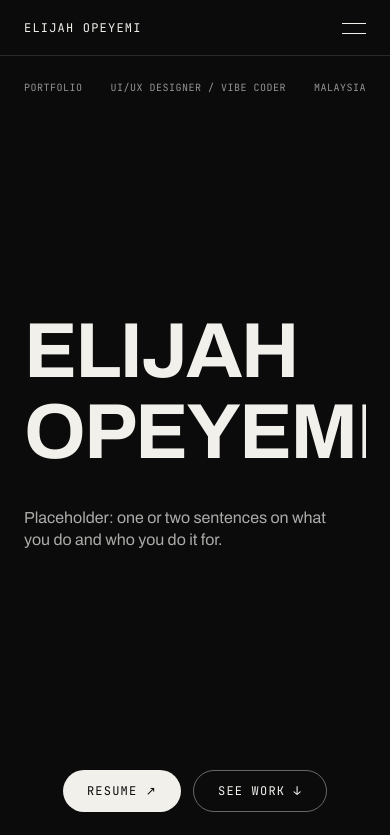
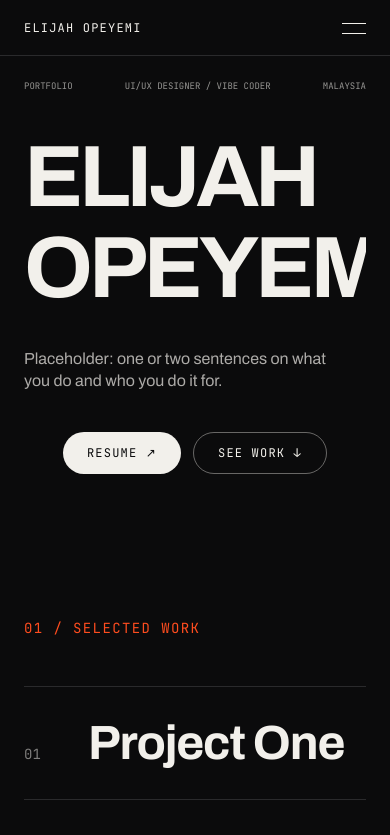
Before and after one commit to JamalOpeyemi/portfolio, a Next.js app: page / in a window 390 px wide. Shown: the top 835 px of the page. Built offline with nearby package versions, Linux system fonts and the light colour scheme.

Commit message:
Auto-fit hero name, tighter mobile hero

```diff
--- a/app/components/Hero.tsx
+++ b/app/components/Hero.tsx
@@ -7,9 +7,9 @@ const intro =
 
 export default function Hero() {
   return (
-    <section className="flex min-h-[calc(100svh-3.5rem)] flex-col px-6 pt-6 md:min-h-[calc(100svh-4rem)] md:px-16 md:pt-8">
+    <section className="flex flex-col px-6 pb-12 pt-6 md:min-h-[calc(100svh-4rem)] md:px-16 md:pb-0 md:pt-8">
       {/* Info row: one line on every screen size */}
-      <div className="flex items-center justify-between gap-2 font-mono text-[10px] uppercase tracking-wider text-foreground/60 md:grid md:grid-cols-3 md:text-xs md:tracking-widest">
+      <div className="flex items-center justify-between gap-1 font-mono text-[9px] uppercase tracking-normal text-foreground/60 md:grid md:grid-cols-3 md:text-xs md:tracking-widest">
         <span className="whitespace-nowrap">
           Portfolio<span className="hidden md:inline"> — Issue 01</span>
         </span>
@@ -22,7 +22,7 @@ export default function Hero() {
       </div>
 
       {/* Name (and, on phones only, the intro right beneath it) */}
-      <div className="flex flex-1 flex-col justify-center gap-8 py-8">
+      <div className="mt-10 flex flex-col gap-8 md:mt-0 md:flex-1 md:justify-center md:py-8">
         <HeroHeadline />
         <p className="max-w-xs text-base leading-snug text-foreground/70 md:hidden">
           {intro}
@@ -30,7 +30,7 @@ export default function Hero() {
       </div>
 
       {/* Desktop intro, scroll cue, buttons */}
-      <div className="grid items-end gap-6 pb-8 md:grid-cols-3 md:pb-10">
+      <div className="mt-10 grid items-end gap-6 md:mt-0 md:grid-cols-3 md:pb-10">
         <p className="hidden max-w-sm text-lg leading-snug text-foreground/70 md:block">
           {intro}
         </p>
--- a/app/components/HeroHeadline.tsx
+++ b/app/components/HeroHeadline.tsx
@@ -1,32 +1,80 @@
 "use client";
 
+import { useEffect, useRef, useState } from "react";
 import { motion, useReducedMotion } from "framer-motion";
 import FlipText from "./FlipText";
 
 const lines = [
   { text: "Elijah", align: "" },
-  { text: "Opeyemi", align: "md:text-right" },
+  { text: "Opeyemi", align: "md:ml-auto" },
 ];
 
 export default function HeroHeadline() {
   const reduceMotion = useReducedMotion();
+  const headingRef = useRef<HTMLHeadingElement>(null);
+  const [size, setSize] = useState<number | null>(null);
+
+  // Work out the biggest font size where the widest line fits the screen
+  useEffect(() => {
+    const heading = headingRef.current;
+    if (!heading) return;
+
+    const fit = () => {
+      const lineEls = Array.from(
+        heading.querySelectorAll<HTMLElement>("[data-fit]")
+      );
+      if (lineEls.length === 0) return;
+
+      const current = parseFloat(getComputedStyle(heading).fontSize);
+      const widest = Math.max(
+        ...lineEls.map((el) => el.getBoundingClientRect().width)
+      );
+      const byWidth = (heading.clientWidth / (widest / current)) * 0.995;
+
+      // On desktop, also keep the whole hero inside one screen height
+      const isDesktop = window.matchMedia("(min-width: 768px)").matches;
+      const byHeight = (window.innerHeight - 288) / 1.8;
+
+      setSize(Math.floor(isDesktop ? Math.min(byWidth, byHeight) : byWidth));
+    };
+
+    fit();
+    document.fonts.ready.then(fit);
+
+    const observer = new ResizeObserver(fit);
+    observer.observe(heading);
+    window.addEventListener("resize", fit);
+
+    return () => {
+      observer.disconnect();
+      window.removeEventListener("resize", fit);
+    };
+  }, []);
 
   return (
-    <h1 className="relative z-10 w-full text-[length:min(20vw,calc((100svh_-_18rem)/1.8))] font-bold uppercase leading-[0.95] tracking-tight md:text-[length:min(19vw,calc((100svh_-_18rem)/1.8))] md:leading-[0.85]">
+    <h1
+      ref={headingRef}
+      style={size ? { fontSize: `${size}px` } : undefined}
+      className={`relative z-10 w-full text-[18vw] font-bold uppercase leading-[1] tracking-tighter md:leading-[0.9] ${
+        size ? "" : "invisible"
+      }`}
+    >
       {lines.map((line, i) => (
-        <span
-          key={line.text}
-          className={`-mb-[0.12em] block overflow-hidden pb-[0.2em] ${line.align}`}
-        >
+        <span key={line.text} className="block overflow-hidden pb-[0.05em]">
           <motion.span
-            className="block"
-            initial={reduceMotion ? false : { y: "110%" }}
-            animate={{ y: 0 }}
-            transition={{
-              duration: 0.9,
-              delay: 0.1 + i * 0.12,
-              ease: [0.22, 1, 0.36, 1],
-            }}
+            data-fit
+            className={`block w-max ${line.align}`}
+            initial={{ y: "110%" }}
+            animate={{ y: size ? 0 : "110%" }}
+            transition={
+              reduceMotion
+                ? { duration: 0 }
+                : {
+                    duration: 0.9,
+                    delay: 0.1 + i * 0.12,
+                    ease: [0.22, 1, 0.36, 1],
+                  }
+            }
           >
             <FlipText text={line.text} />
           </motion.span>
```
